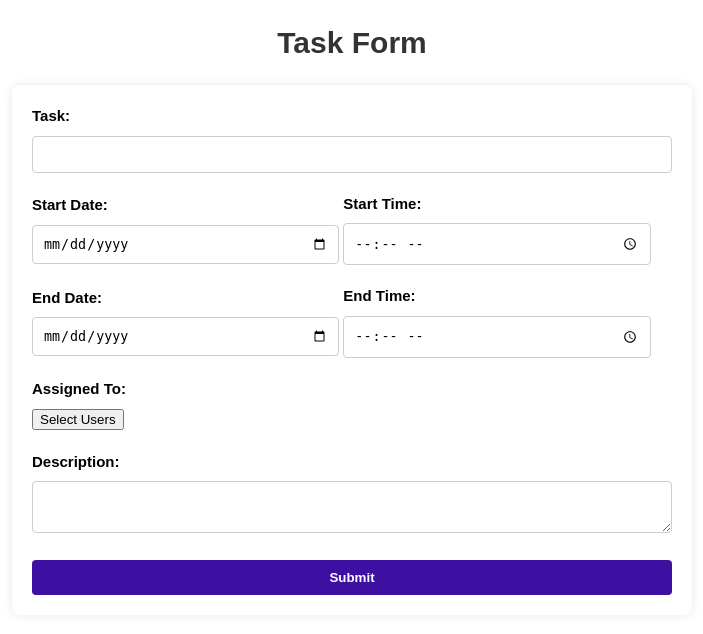
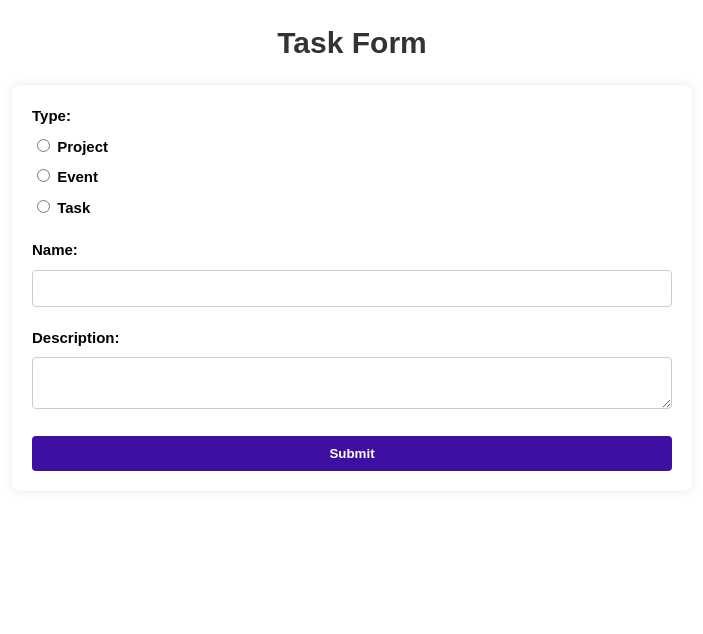
Before and after one commit to ShatakshiRanjan/JIOWebDesign, a Flask app: page /task in a window 1280 px wide. Shown: the part 83-717 px from the top of the page, without its empty margins (288-991 px from the left). Run offline with Flask 3, Linux system fonts and the light colour scheme; data that the repository does not hold is empty; some libraries are stand-ins or nearby versions.

Commit message:
Adding additional field to schematics

```diff
--- a/Flask/Main.py
+++ b/Flask/Main.py
@@ -104,11 +104,13 @@ def nextpage():
         first_name = user['first_name'] if user else None
 
         cursor.execute("""
-            SELECT tasks.TID, tasks.task, tasks.dateOfTaskStart, tasks.timeOfTaskStart, tasks.dateOfTaskEnd, tasks.timeOfTaskEnd, tasks.descript,
+            SELECT tasks.TID, tasks.task, tasks.type, tasks.dateOfTaskStart, tasks.timeOfTaskStart, tasks.dateOfTaskEnd, tasks.timeOfTaskEnd,
+                   tasks.dueDate, tasks.dueTime, tasks.descript, projects.name as project_name,
                    GROUP_CONCAT(CONCAT(users.first_name, ' ', users.last_name) SEPARATOR ', ') AS assigned_users
             FROM tasks
             JOIN task_assignments ON tasks.TID = task_assignments.task_id
             JOIN users ON task_assignments.user_id = users.id
+            JOIN projects ON tasks.project_id = projects.id
             WHERE tasks.completed = FALSE AND tasks.TID IN (
                 SELECT task_id FROM task_assignments WHERE user_id = %s
             )
@@ -123,50 +125,63 @@ def nextpage():
 
     return redirect(url_for('login'))
 
-@app.route('/delete_task', methods=['POST'])
-def delete_task():
-    user_id = session.get("user_id")
-    if not user_id:
-        return jsonify(success=False, message="User not logged in"), 401
-
-    task_id = request.json.get('task_id')
-    if not task_id:
-        return jsonify(success=False, message="Task ID not provided"), 400
-
-    try:
-        cursor = mysql.connection.cursor()
-        cursor.execute("DELETE FROM task_assignments WHERE task_id = %s", (task_id,))
-        cursor.execute("DELETE FROM tasks WHERE TID = %s", (task_id,))
-        mysql.connection.commit()
-        cursor.close()
-
-        return jsonify(success=True)
-    except Exception as e:
-        mysql.connection.rollback()
-        print(f"Error deleting task: {e}")
-        return jsonify(success=False, message="Database error"), 500
-
 @app.route('/task')
 def task():
     cursor = mysql.connection.cursor(MySQLdb.cursors.DictCursor)
     cursor.execute("SELECT id, first_name, last_name FROM users")
     users = cursor.fetchall()
+
+    cursor.execute("SELECT id, name FROM projects")
+    projects = cursor.fetchall()
+
     cursor.close()
-    return render_template('htmltask.html', users=users)
+    return render_template('htmltask.html', users=users, projects=projects)
 
 @app.route('/submit_task', methods=['POST'])
 def submit_task():
-    task = request.form['task']
-    dateOfTaskStart = request.form['dateOfTaskStart']
-    timeOfTaskStart = request.form['timeOfTaskStart']
-    dateOfTaskEnd = request.form['dateOfTaskEnd']
-    timeOfTaskEnd = request.form['timeOfTaskEnd']
-    dedicatedTo = request.form.getlist('dedicatedTo[]')
-    descript = request.form['descript']
+    task_type = request.form['type']
+    if task_type == 'project':
+        # Handle project creation
+        project_name = request.form['name']
+        project_description = request.form['description']
+
+        sql_project = """
+            INSERT INTO projects (name, description, user_id)
+            VALUES (%s, %s, %s)
+        """
+        cursor = mysql.connection.cursor()
+        cursor.execute(sql_project, (project_name, project_description, session.get("user_id")))
+        mysql.connection.commit()
+        cursor.close()
+
+        return redirect(url_for('task'))
+
+    # Handle task or event creation
+    task = request.form['name']
+    dateOfTaskStart = request.form.get('startDate') or None
+    timeOfTaskStart = request.form.get('startTime')
+    dateOfTaskEnd = request.form.get('endDate') or None
+    timeOfTaskEnd = request.form.get('endTime')
+    dueDate = request.form.get('date') or None
+    dueTime = request.form.get('time')
+    dedicatedTo = request.form.getlist('assignedTo[]')
+    descript = request.form['description']
+    project_id = request.form['project_id']
     user_id = session.get("user_id")
 
-    sql_task = "INSERT INTO tasks (task, dateOfTaskStart, timeOfTaskStart, dateOfTaskEnd, timeOfTaskEnd, descript, user_id) VALUES (%s, %s, %s, %s, %s, %s, %s)"
-    val_task = (task, dateOfTaskStart, timeOfTaskStart, dateOfTaskEnd, timeOfTaskEnd, descript, user_id)
+    if task_type == 'task':
+        sql_task = """
+            INSERT INTO tasks (task, type, dateOfTaskStart, timeOfTaskStart, dateOfTaskEnd, timeOfTaskEnd, dueDate, dueTime, descript, user_id, project_id)
+            VALUES (%s, %s, %s, %s, %s, %s, %s, %s, %s, %s, %s)
+        """
+        val_task = (task, task_type, dateOfTaskStart, timeOfTaskStart, dateOfTaskEnd, timeOfTaskEnd, dueDate, dueTime, descript, user_id, project_id)
+
+    elif task_type == 'event':
+        sql_task = """
+            INSERT INTO tasks (task, type, dateOfTaskStart, timeOfTaskStart, descript, user_id, project_id)
+            VALUES (%s, %s, %s, %s, %s, %s, %s)
+        """
+        val_task = (task, task_type, dateOfTaskStart, timeOfTaskStart, descript, user_id, project_id)
 
     cursor = mysql.connection.cursor()
     cursor.execute(sql_task, val_task)
@@ -180,6 +195,7 @@ def submit_task():
     cursor.close()
 
     return redirect(url_for('task'))
+
 
 @app.route('/complete_task', methods=['POST'])
 def complete_task():
@@ -203,11 +219,13 @@ def completed_tasks():
 
     cursor = mysql.connection.cursor(MySQLdb.cursors.DictCursor)
     cursor.execute("""
-        SELECT tasks.TID, tasks.task, tasks.dateOfTaskStart, tasks.timeOfTaskStart, tasks.dateOfTaskEnd, tasks.timeOfTaskEnd, tasks.descript, tasks.completion_date,
+        SELECT tasks.TID, tasks.task, tasks.type, tasks.dateOfTaskStart, tasks.timeOfTaskStart, tasks.dateOfTaskEnd, tasks.timeOfTaskEnd,
+               tasks.dueDate, tasks.dueTime, tasks.descript, tasks.completion_date, projects.name as project_name,
                GROUP_CONCAT(CONCAT(users.first_name, ' ', users.last_name) SEPARATOR ', ') AS assigned_users
         FROM tasks
         JOIN task_assignments ON tasks.TID = task_assignments.task_id
         JOIN users ON task_assignments.user_id = users.id
+        JOIN projects ON tasks.project_id = projects.id
         WHERE tasks.completed = TRUE AND tasks.TID IN (
             SELECT task_id FROM task_assignments WHERE user_id = %s
         )
--- a/Flask/Templates/htmltask.html
+++ b/Flask/Templates/htmltask.html
@@ -4,7 +4,7 @@
     <meta charset="utf-8">
     <title>Task Form</title>
     <link rel="shortcut icon" href="{{ url_for('static', filename='Images/favicon.ico') }}">
-    <link rel ="stylesheet" href="{{ url_for('static', filename='style.css') }}">
+    <link rel="stylesheet" href="{{ url_for('static', filename='style.css') }}">
     <style>
         h1 {
             text-align: center;
@@ -86,7 +86,6 @@
             color: red;
             display: none;
         }
-
     </style>
 </head>
 <body>
@@ -118,50 +117,76 @@
     <h1>Task Form</h1>
     <form id="taskForm" method="POST" action="/submit_task">
         <div class="form-group form-group-full">
-            <label for="task">Task:</label>
-            <input type="text" id="task" name="task">
+            <label for="type">Type:</label>
+            <label><input type="radio" name="type" value="project" onclick="toggleFields()"> Project</label>
+            <label><input type="radio" name="type" value="event" onclick="toggleFields()"> Event</label>
+            <label><input type="radio" name="type" value="task" onclick="toggleFields()"> Task</label>
         </div>
 
-        <div class="form-group">
+        <div class="form-group form-group-full" id="nameGroup">
+            <label for="name">Name:</label>
+            <input type="text" id="name" name="name">
+        </div>
+
+        <div class="form-group form-group-full" id="descriptionGroup">
+            <label for="description">Description:</label>
+            <textarea id="description" name="description"></textarea>
+        </div>
+
+        <div class="form-group form-group-full" id="projectGroup" style="display:none;">
+            <label for="project_id">Project:</label>
+            <select id="project_id" name="project_id">
+                {% for project in projects %}
+                    <option value="{{ project.id }}">{{ project.name }}</option>
+                {% endfor %}
+            </select>
+        </div>
+
+        <div class="form-group form-group-full" id="dateGroup" style="display:none;">
+            <label for="date">Date:</label>
+            <input type="date" id="date" name="date">
+        </div>
+
+        <div class="form-group form-group-full" id="timeGroup" style="display:none;">
+            <label for="time">Time:</label>
+            <input type="time" id="time" name="time">
+        </div>
+
+        <div class="form-group" id="startDateGroup" style="display:none;">
             <div class="form-group-half">
-                <label for="dateOfTaskStart">Start Date:</label>
-                <input type="date" id="dateOfTaskStart" name="dateOfTaskStart">
+                <label for="startDate">Start Date:</label>
+                <input type="date" id="startDate" name="startDate">
             </div>
             <div class="form-group-half">
-                <label for="timeOfTaskStart">Start Time:</label>
-                <input type="time" id="timeOfTaskStart" name="timeOfTaskStart">
+                <label for="startTime">Start Time:</label>
+                <input type="time" id="startTime" name="startTime">
             </div>
         </div>
 
-        <div class="form-group">
+        <div class="form-group" id="endDateGroup" style="display:none;">
             <div class="form-group-half">
-                <label for="dateOfTaskEnd">End Date:</label>
-                <input type="date" id="dateOfTaskEnd" name="dateOfTaskEnd">
+                <label for="endDate">End Date:</label>
+                <input type="date" id="endDate" name="endDate">
             </div>
             <div class="form-group-half">
-                <label for="timeOfTaskEnd">End Time:</label>
-                <input type="time" id="timeOfTaskEnd" name="timeOfTaskEnd">
+                <label for="endTime">End Time:</label>
+                <input type="time" id="endTime" name="endTime">
             </div>
         </div>
 
-        <div class="form-group form-group-full">
-            <label for="dedicatedTo">Assigned To:</label>
+        <div class="form-group form-group-full" id="assignedToGroup" style="display:none;">
+            <label for="assignedTo">Assigned To:</label>
             <div class="dropdown-checkbox">
                 <button type="button" class="dropbtn">Select Users</button>
-                <div class="dropdown-checkbox-content" id="dedicatedTo">
+                <div class="dropdown-checkbox-content" id="assignedTo">
                     {% for user in users %}
                         <label>
-                            <input type="checkbox" name="dedicatedTo[]" value="{{ user.id }}">
+                            <input type="checkbox" name="assignedTo[]" value="{{ user.id }}">
                             {{ user.first_name }} {{ user.last_name }}
                         </label>
                     {% endfor %}
                 </div>
             </div>
-        </div>
-
-        <div class="form-group form-group-full">
-            <label for="descript">Description:</label>
-            <textarea id="descript" name="descript"></textarea>
         </div>
 
         <div class="error-message" id="errorMessage">End date and time must be after start date and time.</div>
@@ -179,19 +204,58 @@
             }
         });
 
+        function toggleFields() {
+            var type = document.querySelector('input[name="type"]:checked').value;
+            var nameGroup = document.getElementById('nameGroup');
+            var descriptionGroup = document.getElementById('descriptionGroup');
+            var projectGroup = document.getElementById('projectGroup');
+            var dateGroup = document.getElementById('dateGroup');
+            var timeGroup = document.getElementById('timeGroup');
+            var startDateGroup = document.getElementById('startDateGroup');
+            var endDateGroup = document.getElementById('endDateGroup');
+            var assignedToGroup = document.getElementById('assignedToGroup');
+
+            nameGroup.style.display = 'block';
+            descriptionGroup.style.display = 'block';
+
+            if (type === 'project') {
+                projectGroup.style.display = 'none';
+                dateGroup.style.display = 'none';
+                timeGroup.style.display = 'none';
+                startDateGroup.style.display = 'none';
+                endDateGroup.style.display = 'none';
+                assignedToGroup.style.display = 'none';
+            } else if (type === 'event') {
+                projectGroup.style.display = 'block';
+                dateGroup.style.display = 'block';
+                timeGroup.style.display = 'block';
+                startDateGroup.style.display = 'none';
+                endDateGroup.style.display = 'none';
+                assignedToGroup.style.display = 'block';
+            } else if (type === 'task') {
+                projectGroup.style.display = 'block';
+                dateGroup.style.display = 'none';
+                timeGroup.style.display = 'none';
+                startDateGroup.style.display = 'block';
+                endDateGroup.style.display = 'block';
+                assignedToGroup.style.display = 'block';
+        }
+    }
+
     document.getElementById('taskForm').addEventListener('submit', function(event) {
-            var startDate = document.getElementById('dateOfTaskStart').value;
-            var startTime = document.getElementById('timeOfTaskStart').value;
-            var endDate = document.getElementById('dateOfTaskEnd').value;
-            var endTime = document.getElementById('timeOfTaskEnd').value;
+        var type = document.querySelector('input[name="type"]:checked').value;
+        var startDate = document.getElementById('startDate').value;
+        var startTime = document.getElementById('startTime').value;
+        var endDate = document.getElementById('endDate').value;
+        var endTime = document.getElementById('endTime').value;
 
         var startDateTime = new Date(startDate + 'T' + startTime);
         var endDateTime = new Date(endDate + 'T' + endTime);
 
-            console.log(startDateTime);
-            console.log(endDateTime);
-
-            if (startDateTime >= endDateTime) {
+        if (type === 'event' && startDateTime >= endDateTime) {
+            event.preventDefault();
+            document.getElementById('errorMessage').style.display = 'block';
+        } else if (type === 'task' && endDateTime <= startDateTime) {
             event.preventDefault();
             document.getElementById('errorMessage').style.display = 'block';
         } else {
@@ -199,6 +263,5 @@
         }
     });
 
+    toggleFields();
 </script>
-</body>
-</html>
```
Lines whose indentation alone changed are shown as unchanged.
